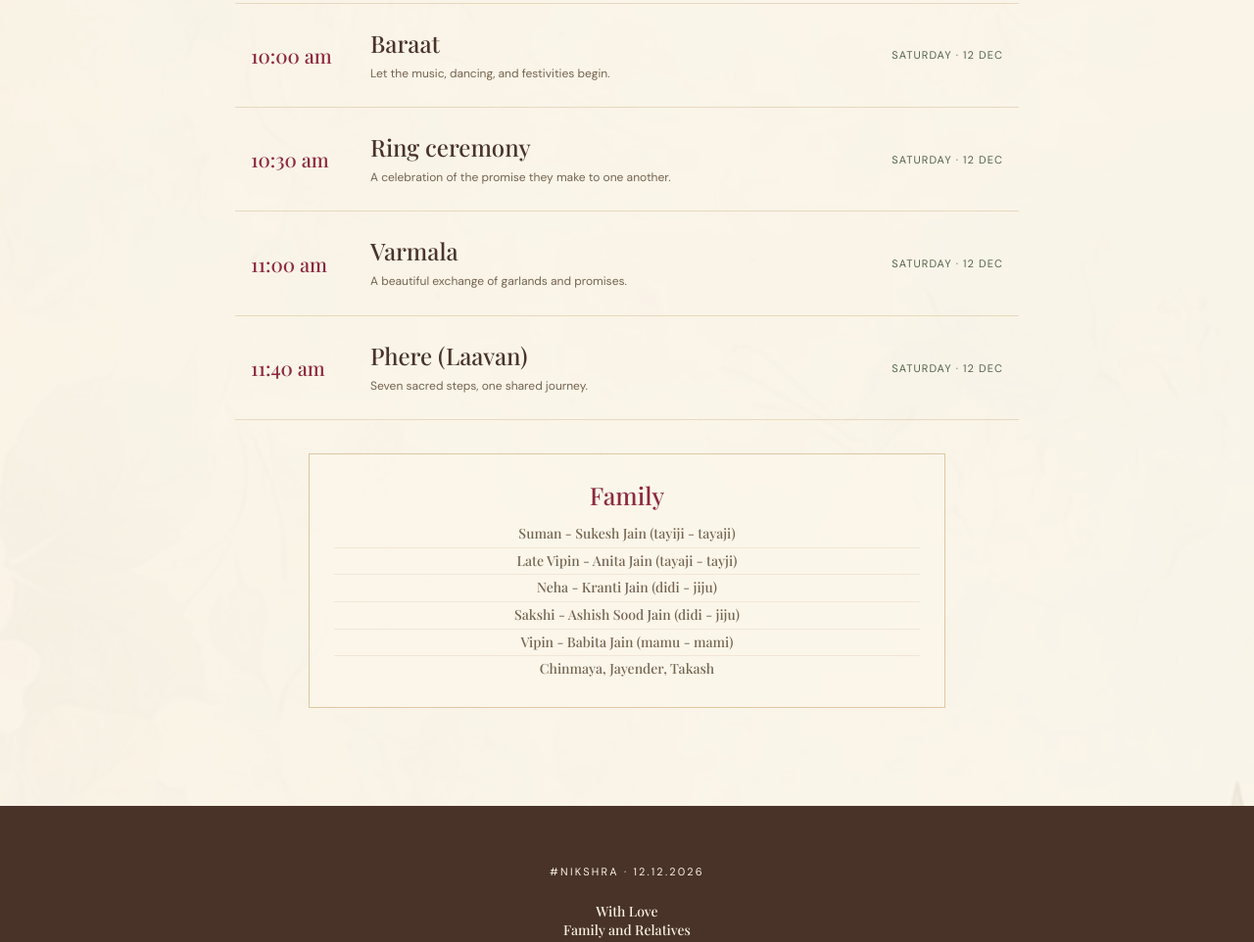
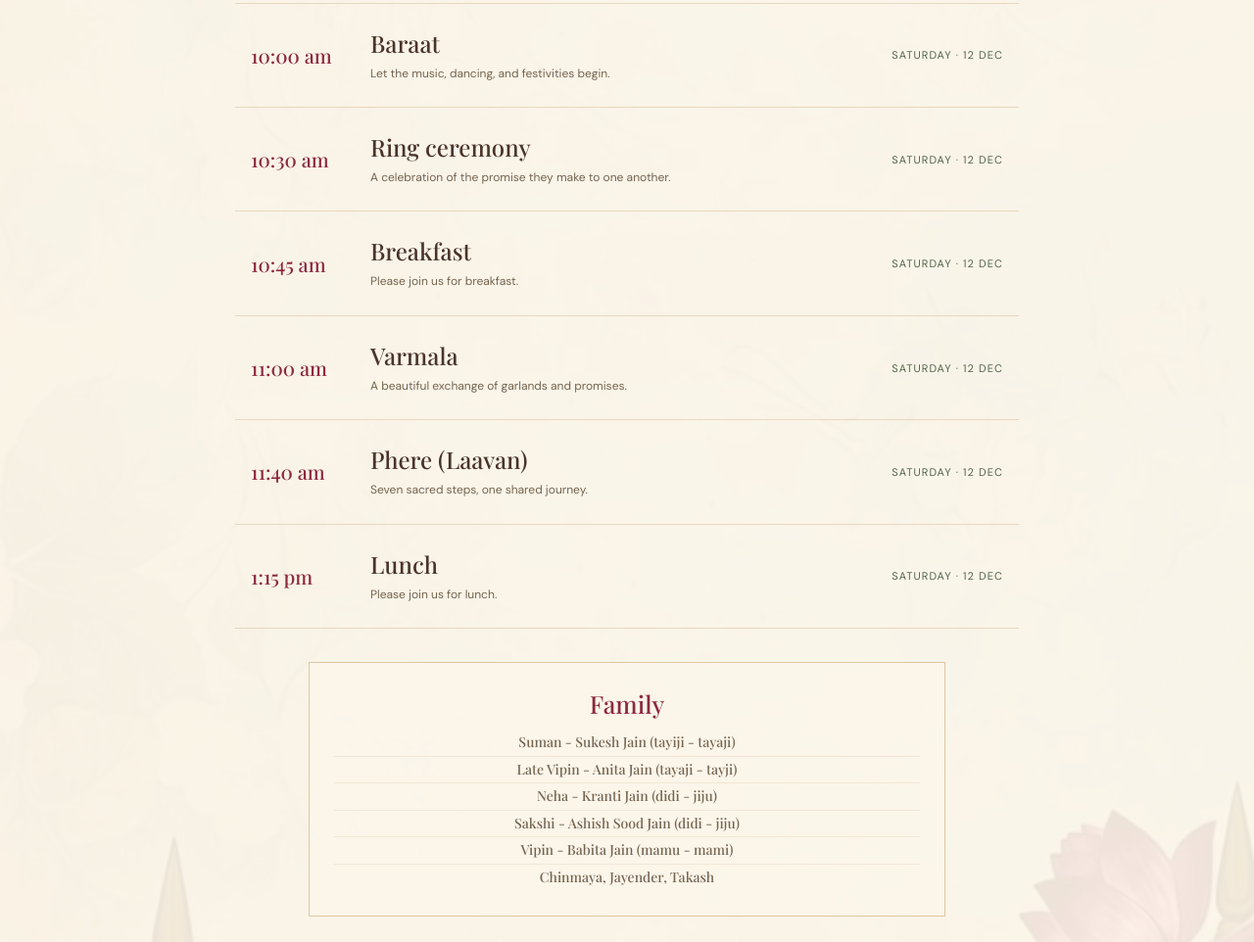
Before and after one commit to cpj-cpj/nikhil-shradha-wedding-invite, a plain HTML site: page index.html in a window 1280 px wide. Shown: the part 3050-4012 px from the top of the page at 98% size. Drawn offline with nearby package versions, Linux system fonts and the light colour scheme; a web font is replaced by a local one.

Commit message:
Add breakfast and lunch to ceremony schedule

```diff
--- a/index.html
+++ b/index.html
@@ -56,8 +56,10 @@
         <div class="schedule">
           <article class="event"><div class="event-time">10:00 am</div><div><h3>Baraat</h3><p>Let the music, dancing, and festivities begin.</p></div><div class="event-day">Saturday · 12 Dec</div></article>
           <article class="event"><div class="event-time">10:30 am</div><div><h3>Ring ceremony</h3><p>A celebration of the promise they make to one another.</p></div><div class="event-day">Saturday · 12 Dec</div></article>
+          <article class="event"><div class="event-time">10:45 am</div><div><h3>Breakfast</h3><p>Please join us for breakfast.</p></div><div class="event-day">Saturday · 12 Dec</div></article>
           <article class="event"><div class="event-time">11:00 am</div><div><h3>Varmala</h3><p>A beautiful exchange of garlands and promises.</p></div><div class="event-day">Saturday · 12 Dec</div></article>
           <article class="event"><div class="event-time">11:40 am</div><div><h3>Phere (Laavan)</h3><p>Seven sacred steps, one shared journey.</p></div><div class="event-day">Saturday · 12 Dec</div></article>
+          <article class="event"><div class="event-time">1:15 pm</div><div><h3>Lunch</h3><p>Please join us for lunch.</p></div><div class="event-day">Saturday · 12 Dec</div></article>
         </div>
         <div class="venue-card"><h3>Family</h3><ul class="family-list"><li>Suman - Sukesh Jain (tayiji - tayaji)</li><li>Late Vipin - Anita Jain (tayaji - tayji)</li><li>Neha - Kranti Jain (didi - jiju)</li><li>Sakshi - Ashish Sood Jain (didi - jiju)</li><li>Vipin - Babita Jain (mamu - mami)</li><li>Chinmaya, Jayender, Takash</li></ul></div>
       </div>
```
